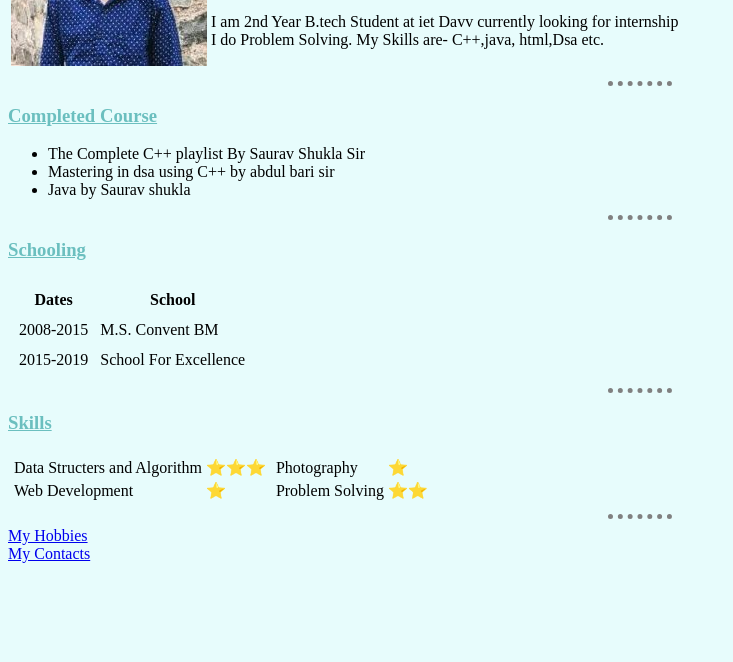
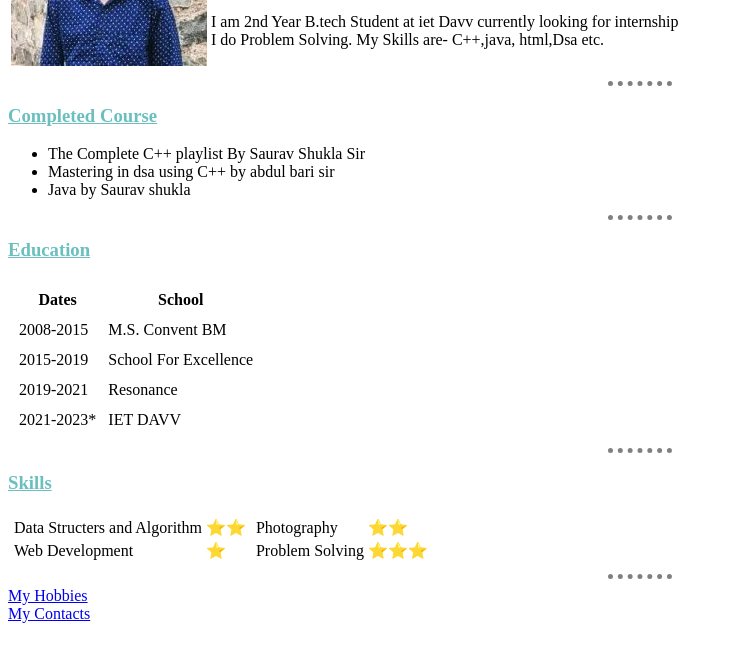
Before and after one commit to RISH122/CV, a plain HTML site: page index.html in a window 1280 px wide. Shown: the part 116-778 px from the top of the page, without its empty margins (0-733 px from the left). Drawn offline with Linux system fonts and the light colour scheme.

Commit message:
Add files via upload

```diff
--- a/css/styles.css
+++ b/css/styles.css
@@ -1,6 +1,4 @@
-body {
-    background-color: #e7fcfc;
-}
+
 h1{
     color: #6bbfbf;
 }
--- a/index.html
+++ b/index.html
@@ -25,7 +25,7 @@
         <li>Java by Saurav shukla</li>
     </ul>
     <hr>
-    <h3>Schooling</h3>
+    <h3>Education</h3>
     <table cellspacing="10">
         <thead>
             <tr>
@@ -47,6 +47,14 @@
             <td>2015-2019</td>
             <td>School For Excellence</td>
         </tr>
+        <tr>
+            <td>2019-2021</td>
+            <td>Resonance</td>
+        </tr>
+        <tr>
+            <td>2021-2023*</td>
+            <td>IET DAVV</td>
+        </tr>
     </table>
     <hr>
     <h3>Skills</h3>
@@ -56,7 +64,7 @@
                 <table>
                     <tr>
                         <td>Data Structers and Algorithm</td>
-                        <td>⭐⭐⭐</td>
+                        <td>⭐⭐</td>
                     </tr>
                     <tr>
                         <td>Web Development</td>
@@ -68,11 +76,11 @@
             <table>
                 <tr>
                     <td>Photography</td>
-                    <td>⭐</td>
+                    <td>⭐⭐</td>
                 </tr>
                 <tr>
                     <td>Problem Solving</td>
-                    <td>⭐⭐</td>
+                    <td>⭐⭐⭐</td>
                 </tr>
             </table>
             </td>
```
